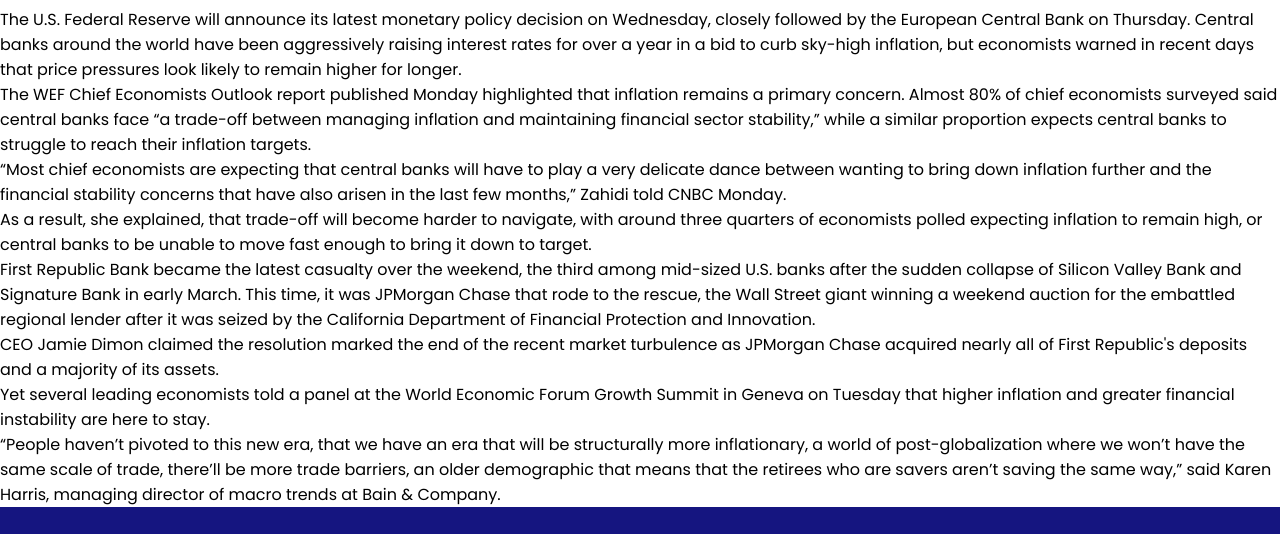
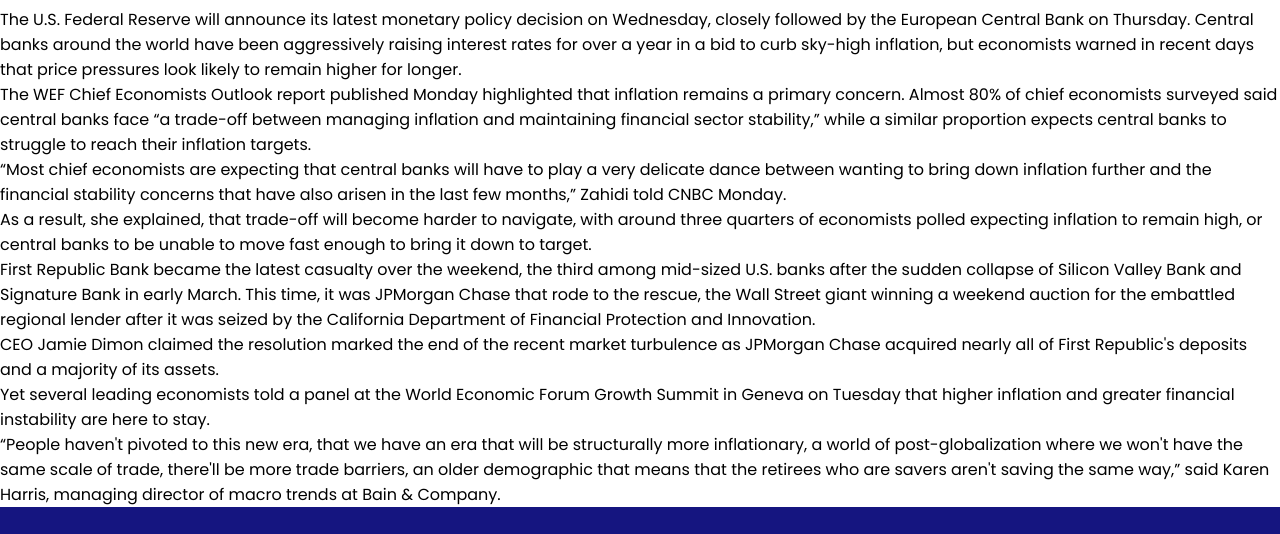
Before and after one commit to Tech4-Impact-BE23/Responsive-BE23, a website: page article/post-page.html in a window 1280 px wide. Shown: the part 1042-1576 px from the top of the page. Drawn offline with nearby package versions, Linux system fonts and the light colour scheme.

Commit message:
edit1 post-page.html

```diff
--- a/article/post-page.html
+++ b/article/post-page.html
@@ -44,7 +44,7 @@
             that rode to the rescue, the Wall Street giant winning a weekend auction for the embattled regional lender after it was seized by the California Department of Financial Protection and Innovation.</p>
         <p class="post-text">CEO Jamie Dimon claimed the resolution marked the end of the recent market turbulence as JPMorgan Chase acquired nearly all of First Republic's deposits and a majority of its assets.</p>
         <p class="post-text">Yet several leading economists told a panel at the World Economic Forum Growth Summit in Geneva on Tuesday that higher inflation and greater financial instability are here to stay.</p>
-        <p class="post-text">“People haven’t pivoted to this new era, that we have an era that will be structurally more inflationary, a world of post-globalization where we won’t have the same scale of trade, there’ll be more trade barriers, an older demographic that means that the retirees who are savers aren’t saving the same way,” said Karen Harris, managing director of macro trends at Bain & Company.</p>
+        <p class="post-text">“People haven't pivoted to this new era, that we have an era that will be structurally more inflationary, a world of post-globalization where we won't have the same scale of trade, there'll be more trade barriers, an older demographic that means that the retirees who are savers aren't saving the same way,” said Karen Harris, managing director of macro trends at Bain & Company.</p>
 
 
 
```
